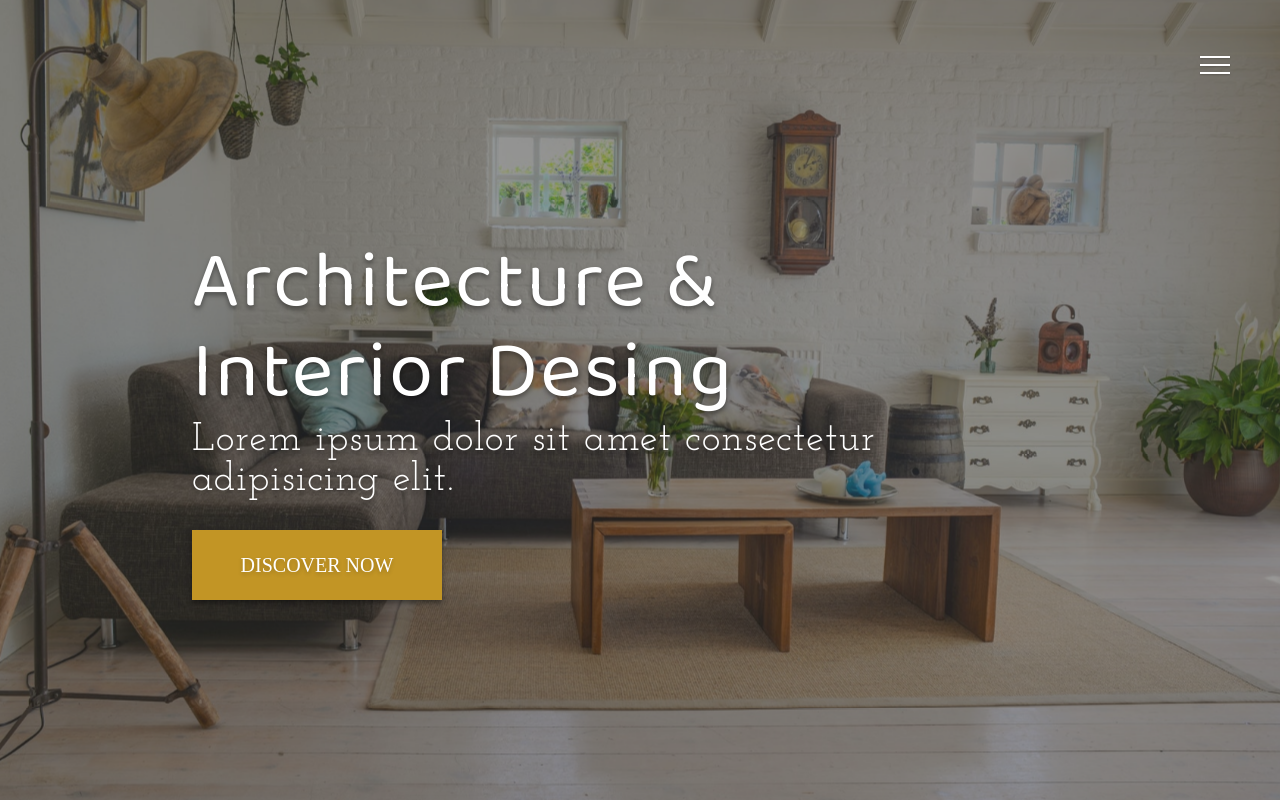
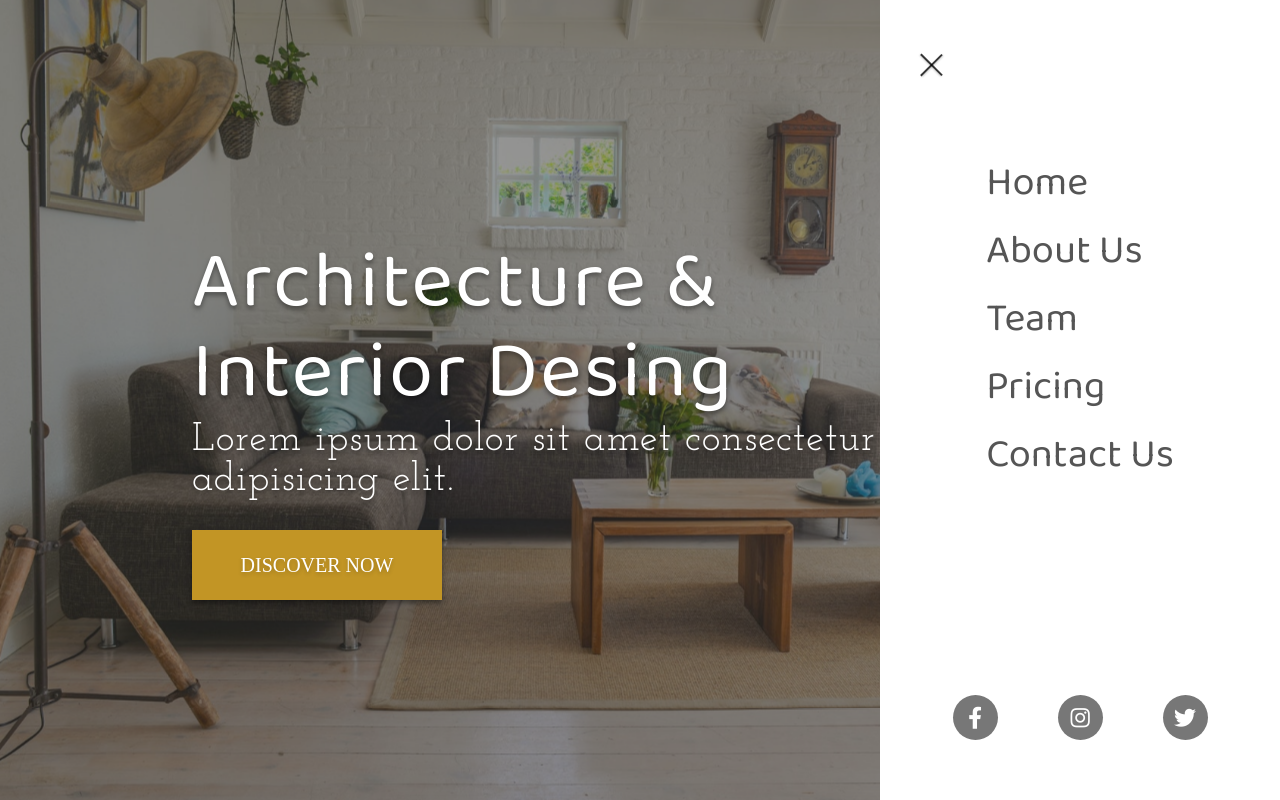
Before and after one commit to BUddha10/architect-website, a plain HTML site: page index.html in a window 1280 px wide. Both pictures are taken after a click on the element 1215 px from the left and 65 px from the top of the page. Drawn offline with nearby package versions, Linux system fonts and the light colour scheme; a web font is replaced by a local one.

Commit message:
feat(sidebar): create and make sidebar work

```diff
--- a/index.html
+++ b/index.html
@@ -21,6 +21,7 @@
         <div class="line line-1"></div>
         <div class="line line-2"></div>
         <div class="line line-3"></div>
+        <span>Close</span>
       </div>
       <!-- end of hamburger menu icon -->
       <!-- header section -->
@@ -35,6 +36,34 @@
         </div>
       </header>
       <!-- end of header section -->
+
+      <!-- sidebar section -->
+      <section class="sidebar">
+        <ul class="menu">
+          <li class="menu-item">
+            <a href="#" class="menu-link" data-content="Home">Home</a>
+          </li>
+          <li class="menu-item">
+            <a href="#" class="menu-link" data-content="About Us">About Us</a>
+          </li>
+          <li class="menu-item">
+            <a href="#" class="menu-link" data-content="Team">Team</a>
+          </li>
+          <li class="menu-item">
+            <a href="#" class="menu-link" data-content="Pricing">Pricing</a>
+          </li>
+          <li class="menu-item">
+            <a href="#" class="menu-link" data-content="Contact Us">Contact Us</a>
+          </li>
+        </ul>
+
+        <div class="social-media">
+          <a href="#"><i class="fab fa-facebook-f"></i></a>
+          <a href="#"><i class="fab fa-instagram"></i></a>
+          <a href="#"><i class="fab fa-twitter"></i></a>
+        </div>
+      </section>
+      <!-- end of sidebar section -->
     </div>
 
     <script src="script.js"></script>
--- a/script.js
+++ b/script.js
@@ -0,0 +1,3 @@
+document.querySelector(".hamburger-menu").addEventListener("click", () => {
+  document.querySelector(".container").classList.toggle("change");
+});
--- a/style.css
+++ b/style.css
@@ -22,6 +22,47 @@ html {
   flex-direction: column;
   justify-content: space-evenly;
   cursor: pointer;
+  transition: right 0.7s;
+}
+
+.hamburger-menu span {
+  position: absolute;
+  left: 5rem;
+  width: 10rem;
+  height: 4rem;
+  background-color: #e2b646;
+  display: flex;
+  justify-content: center;
+  align-items: center;
+  color: #fff;
+  font-family: "Boloo Da 2", serif;
+  font-size: 1.6rem;
+  letter-spacing: 0.1rem;
+  opacity: 0;
+  visibility: hidden;
+  transition: all 0.2s;
+}
+
+.change .hamburger-menu:hover span {
+  opacity: 1;
+  visibility: visible;
+}
+
+.hamburger-menu span::before {
+  content: "";
+  position: absolute;
+  top: 50%;
+  left: -2rem;
+  transform: translateY(-50%);
+
+  border-left: 1rem solid transparent;
+  border-right: 1rem solid #e2b646;
+  border-bottom: 1rem solid transparent;
+  border-top: 1rem solid transparent;
+}
+
+.change .hamburger-menu {
+  right: 33rem;
 }
 
 .line {
@@ -29,6 +70,23 @@ html {
   height: 0.2rem;
   background-color: #fff;
   box-shadow: 0 0.1rem 0.2rem rgba(0, 0, 0, 0.2);
+}
+
+.change .line {
+  background-color: rgba(0, 0, 0, 0.8);
+}
+
+.change .line-1 {
+  transform: rotate(45deg) translate(0.3rem, 0.8rem);
+}
+
+.change .line-2 {
+  opacity: 0;
+  visibility: hidden;
+}
+
+.change .line-3 {
+  transform: rotate(-45deg) translate(0.3rem, -0.8rem);
 }
 
 .header {
@@ -119,3 +177,80 @@ html {
     opacity: 1;
   }
 }
+
+/* sidebar section */
+.sidebar {
+  width: 40rem;
+  height: 100vh;
+  position: fixed;
+  top: 0;
+  right: -40rem;
+  background-color: #fff;
+  transition: right 0.5s;
+}
+
+.change .sidebar {
+  right: 0;
+}
+
+.menu {
+  position: absolute;
+  top: 40%;
+  left: 50%;
+  transform: translate(-50%, -50%);
+}
+
+.menu-item {
+  align-items: center;
+}
+
+.menu-link {
+  font-family: "Baloo Da 2", serif;
+  font-size: 4rem;
+  color: #555;
+  position: relative;
+}
+
+.menu-link::before {
+  content: attr(data-content);
+  position: absolute;
+  top: 0;
+  left: 0;
+  color: #c29525;
+  width: 0;
+  overflow: hidden;
+  white-space: nowrap;
+  transition: width 0.3s ease-in-out;
+}
+
+.menu-link:hover::before {
+  width: 100%;
+}
+
+.social-media {
+  position: absolute;
+  bottom: 3rem;
+  width: 100%;
+  display: flex;
+  justify-content: center;
+}
+
+.social-media i {
+  font-size: 2.2rem;
+  margin: 3rem;
+  width: 4.5rem;
+  height: 4.5rem;
+  background-color: #777;
+  color: #fff;
+  display: flex;
+  align-items: center;
+  justify-content: center;
+  border-radius: 50%;
+  transition: background-color 0.3s;
+}
+
+.social-media i:hover {
+  background-color: #c29525;
+}
+
+/* end of sidebar section */
```
